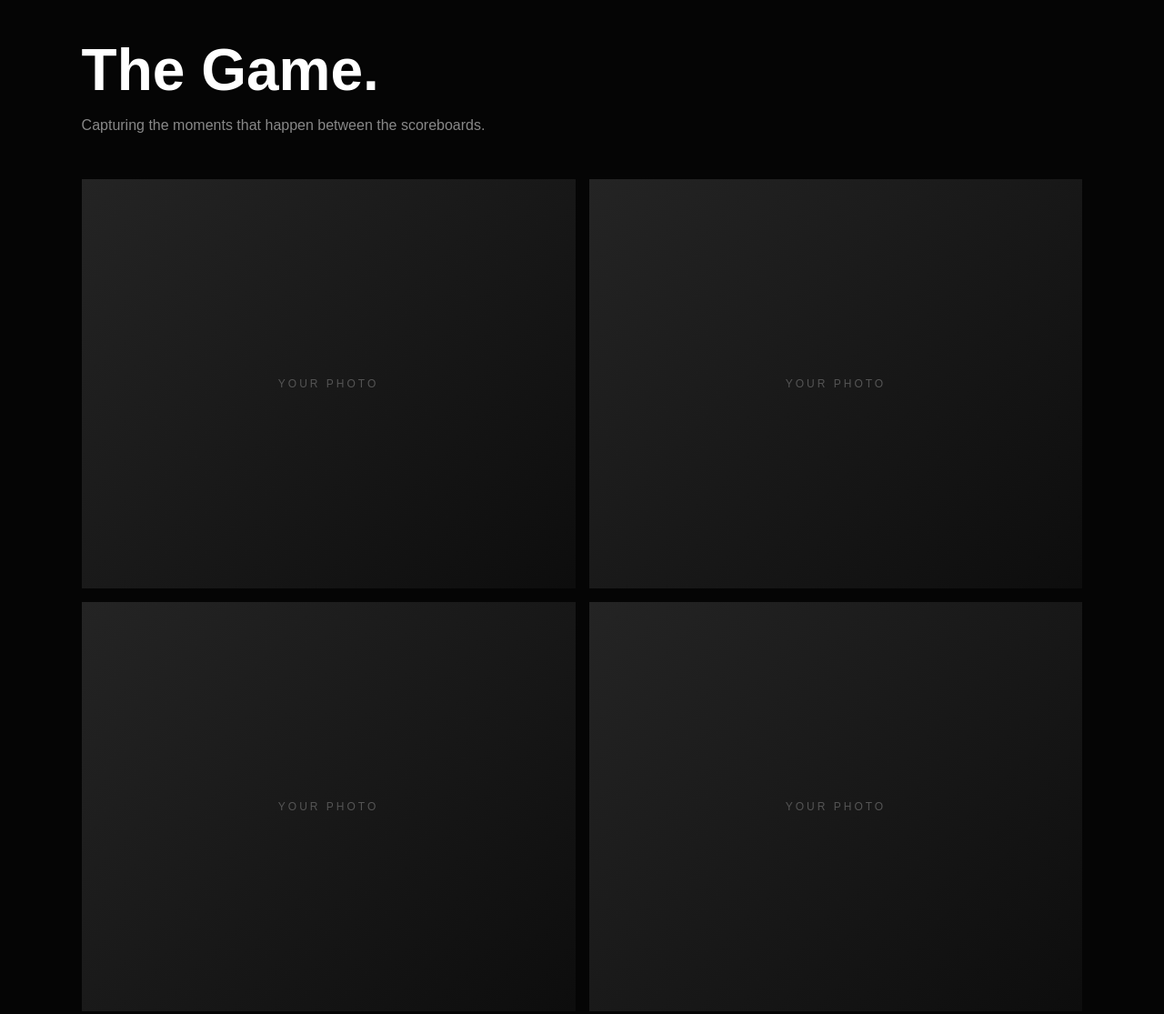
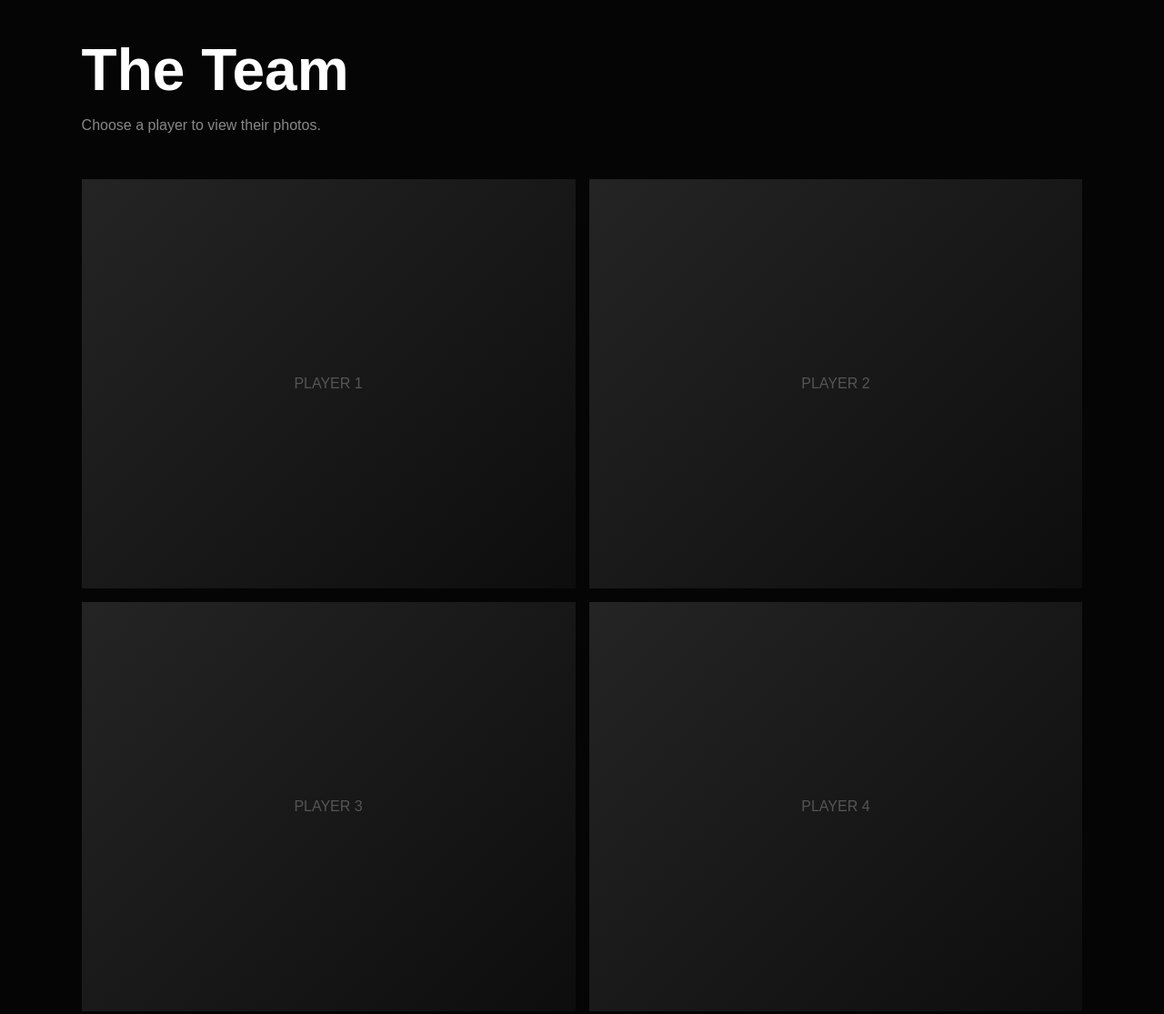
Before and after one commit to shummyverse-tech/FullTimeVisuals, a plain HTML site: page index.html in a window 1280 px wide. Shown: the part 880-1995 px from the top of the page at 91% size. Drawn offline with Linux system fonts and the light colour scheme.

Commit message:
Update index.html
Added player gallery slots

```diff
--- a/index.html
+++ b/index.html
@@ -236,30 +236,34 @@
     <section class="gallery-section" id="gallery">
 
        <h2 class="section-title">
-            The Game.
+The Team
 </h2>
 
 <p class="section-description">
-            Capturing the moments that happen between the scoreboards.
+Choose a player to view their photos.
 </p>
 
 <div class="gallery">
 
-            <div class="photo">
-                <span>YOUR PHOTO</span>
-            </div>
+<div class="photo">PLAYER 1</div>
+<div class="photo">PLAYER 2</div>
+<div class="photo">PLAYER 3</div>
+<div class="photo">PLAYER 4</div>
 
-            <div class="photo">
-                <span>YOUR PHOTO</span>
-            </div>
+<div class="photo">PLAYER 5</div>
+<div class="photo">PLAYER 6</div>
+<div class="photo">PLAYER 7</div>
+<div class="photo">PLAYER 8</div>
 
-            <div class="photo">
-                <span>YOUR PHOTO</span>
-            </div>
+<div class="photo">PLAYER 9</div>
+<div class="photo">PLAYER 10</div>
+<div class="photo">PLAYER 11</div>
+<div class="photo">PLAYER 12</div>
 
-            <div class="photo">
-                <span>YOUR PHOTO</span>
-            </div>
+<div class="photo">PLAYER 13</div>
+<div class="photo">PLAYER 14</div>
+<div class="photo">PLAYER 15</div>
+<div class="photo">PLAYER 16</div>
 
 </div>
 
```
Lines whose indentation alone changed are shown as unchanged.
